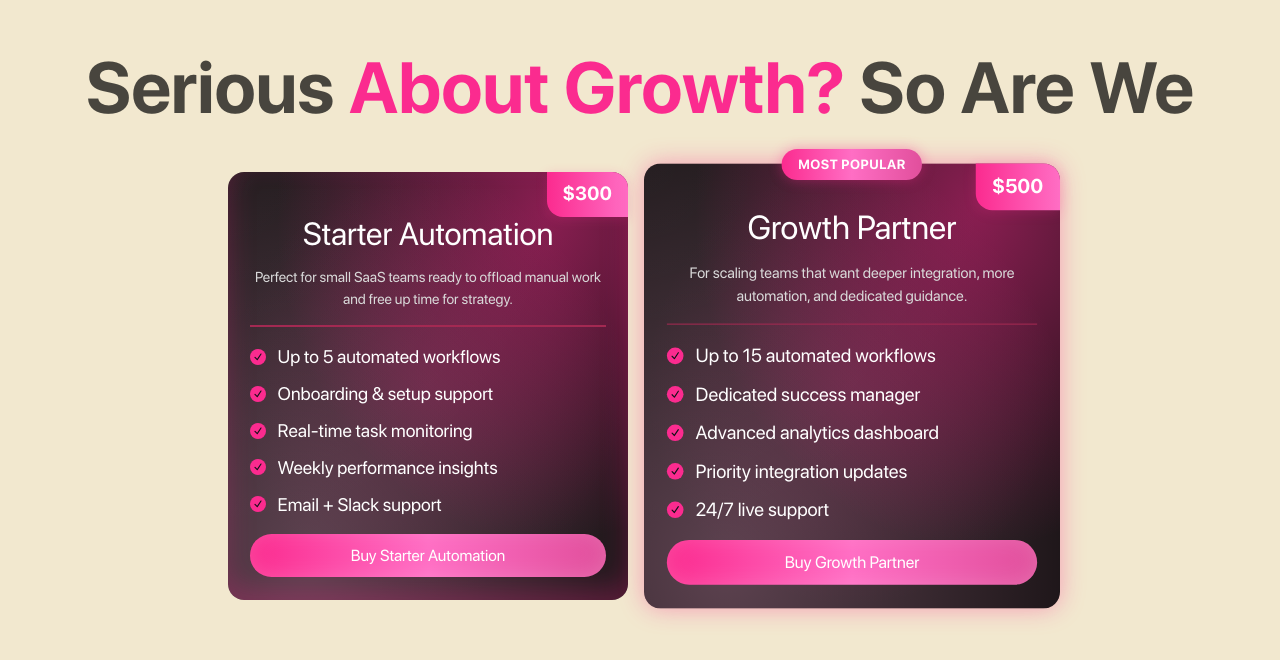
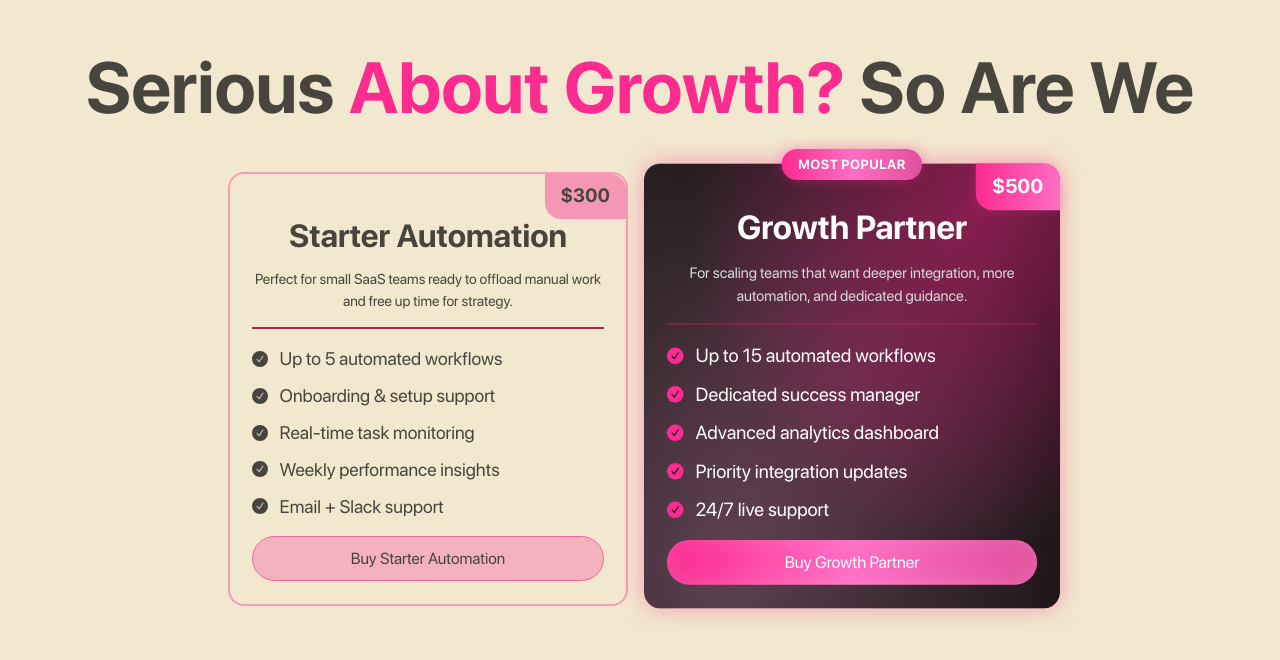
Before and after one commit to FahadBinQaiser/Parallax, a React (Vite) app: page / in a window 1280 px wide. Shown: the part 5787-6447 px from the top of the page. Built offline with nearby package versions, Linux system fonts and the light colour scheme.

Commit message:
adjusting two cards

```diff
--- a/src/components/PricingSection/PricingSection.jsx
+++ b/src/components/PricingSection/PricingSection.jsx
@@ -24,6 +24,7 @@ export default function PricingSection() {
               "Email + Slack support",
             ]}
             buttonText="Buy Starter Automation"
+            isTransparent
           />
 
           <PricingCard
--- a/src/components/UI_Components/PricingCard.jsx
+++ b/src/components/UI_Components/PricingCard.jsx
@@ -8,10 +8,15 @@ const PricingCard = ({
   features,
   buttonText,
   isPopular,
+  isTransparent,
 }) => {
   return (
     <StyledWrapper>
-      <div className={`card ${isPopular ? "popular-card" : ""}`}>
+      <div
+        className={`card ${isPopular ? "popular-card" : ""} ${
+          isTransparent ? "transparent-card" : ""
+        }`}
+      >
         {isPopular && <div className="popular">Most Popular</div>}
         <div className="pricing-tooltip">{price}</div>
         <div className="card__border" />
@@ -119,6 +124,7 @@ const StyledWrapper = styled.div`
 
   .card_title__container .card_title {
     font-size: 2rem;
+    font-weight: bold;
     color: var(--white);
   }
 
@@ -204,6 +210,55 @@ const StyledWrapper = styled.div`
       font-size: 0.95rem;
     }
   }
+  .transparent-card {
+    background: transparent;
+    background-image: none;
+    box-shadow: none;
+    border: 2px solid rgba(251, 43, 143, 0.4);
+  }
+
+  .transparent-card .pricing-tooltip {
+    border-top-right-radius: 1px solid rgba(251, 43, 143, 0.4);
+    background: rgba(251, 43, 143, 0.6);
+    box-shadow: none;
+  }
+
+  .transparent-card .button {
+    background: rgba(251, 43, 143, 0.4);
+    border: 1px solid #fb2b8f;
+    box-shadow: none;
+  }
+
+  .transparent-card {
+    color: #000000/70;
+  }
+
+  .transparent-card .card_title,
+  .transparent-card .card_paragraph,
+  .transparent-card .list_text {
+    color: #000;
+    opacity: 0.7;
+  }
+
+  .transparent-card .pricing-tooltip {
+    color: #000;
+    opacity: 0.7;
+  }
+
+  .transparent-card .button {
+    color: #000;
+    opacity: 0.7;
+  }
+
+  .transparent-card .check {
+    background-color: #000;
+    opacity: 0.7;
+  }
+
+  .transparent-card .check_svg {
+    fill: #fff;
+    opacity: 0.7;
+  }
 
   @media (max-width: 768px) {
     .card {
```
